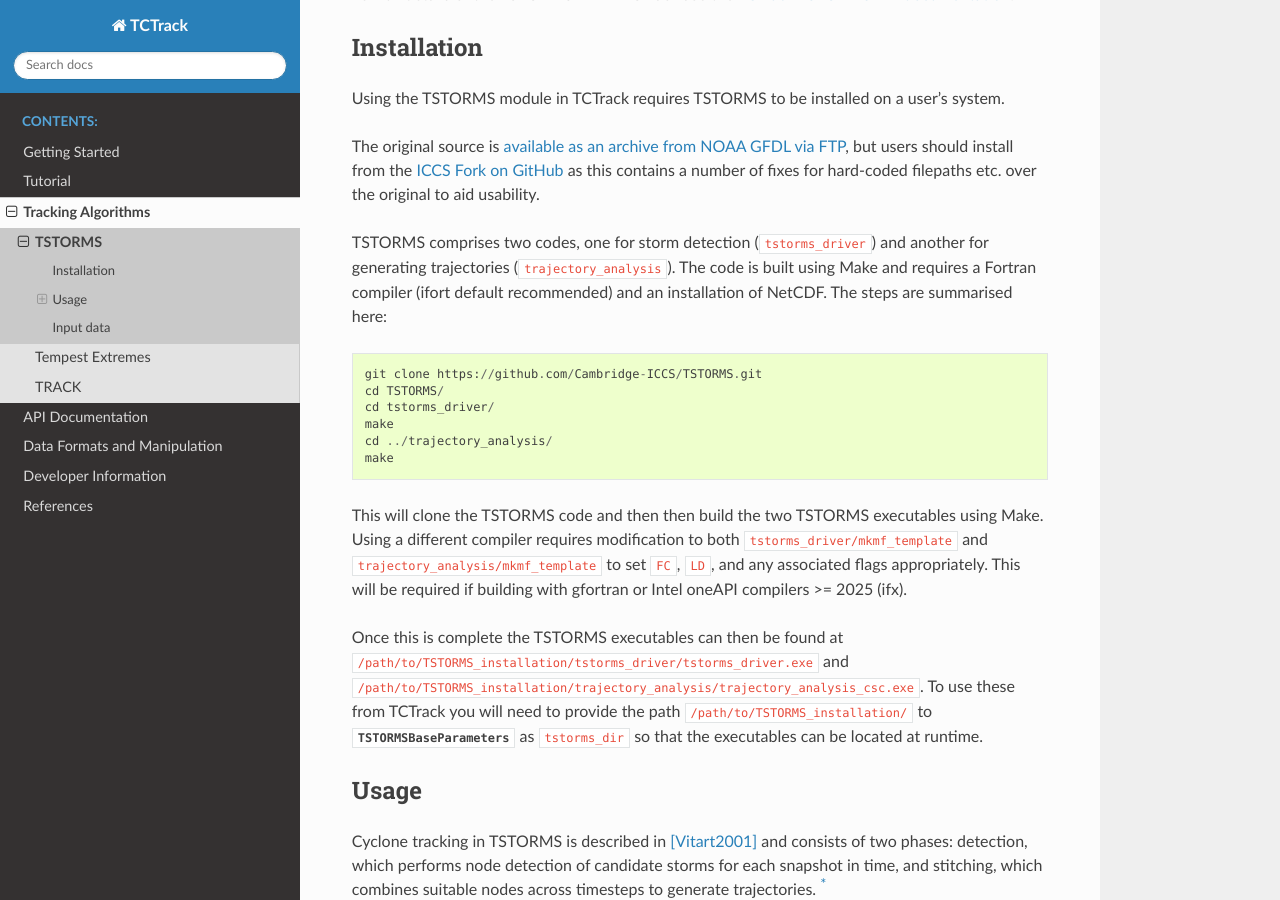
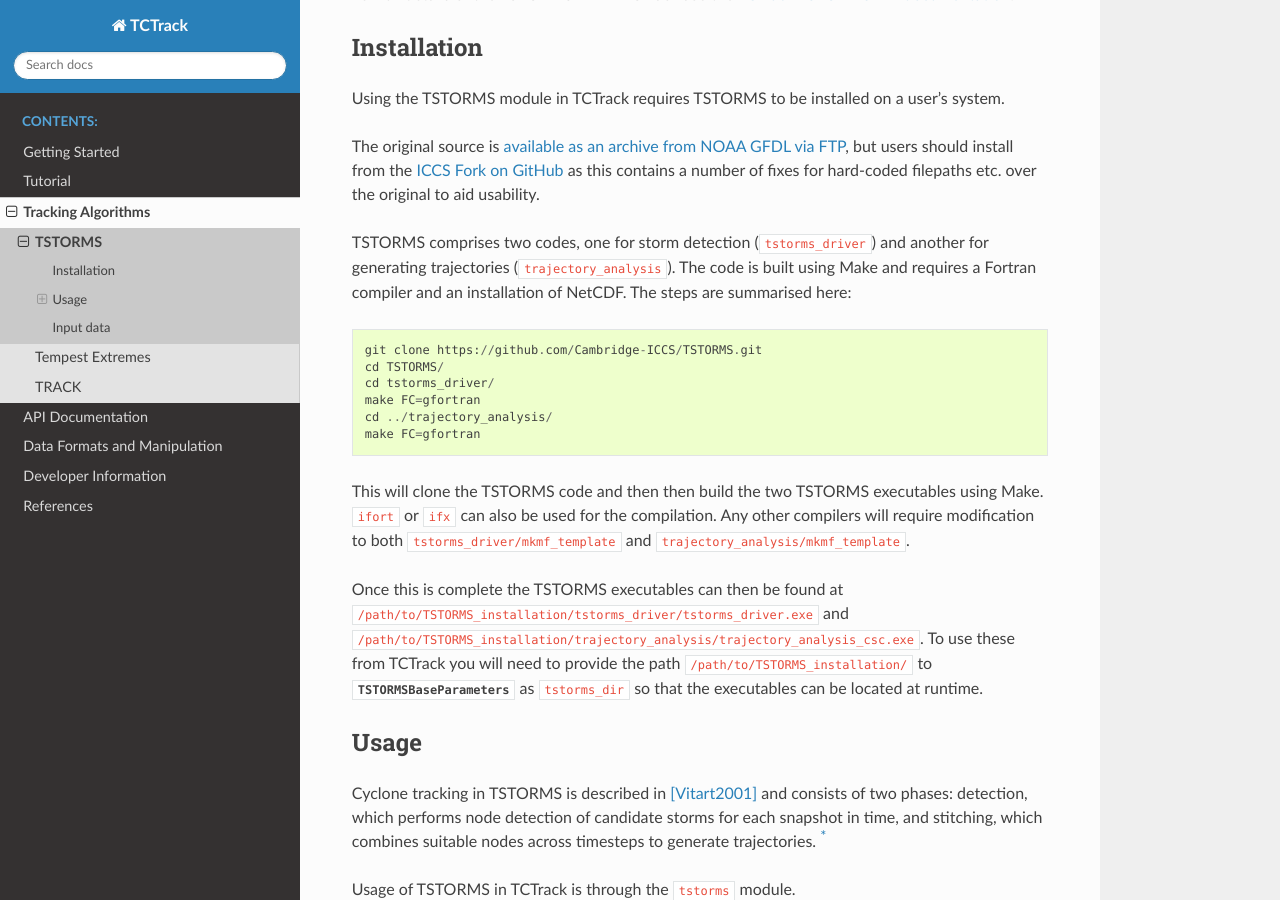
Before and after one commit to Cambridge-ICCS/TCTrack, a Sphinx documentation site: the page built from docs/tracking-algorithms/tstorms.rst, in a window 1280 px wide and 900 px high, scrolled down 323 px. Built offline with Sphinx 7.4.7 and the Read the Docs theme 3.1.0, drawn with Linux system fonts in a browser that asks for light colours.

Commit message:
Update TSTORMS install instructions

```diff
--- a/docs/tracking-algorithms/tstorms.rst
+++ b/docs/tracking-algorithms/tstorms.rst
@@ -32,23 +32,22 @@
 
 TSTORMS comprises two codes, one for storm detection (``tstorms_driver``) and another
 for generating trajectories (``trajectory_analysis``).
-The code is built using Make and requires a Fortran compiler (ifort default recommended)
-and an installation of NetCDF.
+The code is built using Make and requires a Fortran compiler and an installation of
+NetCDF.
 The steps are summarised here::
 
     git clone https://github.com/Cambridge-ICCS/TSTORMS.git
     cd TSTORMS/
     cd tstorms_driver/
-    make
+    make FC=gfortran
     cd ../trajectory_analysis/
-    make
+    make FC=gfortran
 
 This will clone the TSTORMS code and then then build the two TSTORMS executables using
 Make.
-Using a different compiler requires modification to both
-``tstorms_driver/mkmf_template`` and ``trajectory_analysis/mkmf_template``
-to set ``FC``, ``LD``, and any associated flags appropriately.
-This will be required if building with gfortran or Intel oneAPI compilers >= 2025 (ifx).
+``ifort`` or ``ifx`` can also be used for the compilation. Any other compilers will
+require modification to both ``tstorms_driver/mkmf_template`` and
+``trajectory_analysis/mkmf_template``.
 
 Once this is complete the TSTORMS executables can then be found at
 ``/path/to/TSTORMS_installation/tstorms_driver/tstorms_driver.exe`` and
```
Also changed, not shown: 1 other file.
